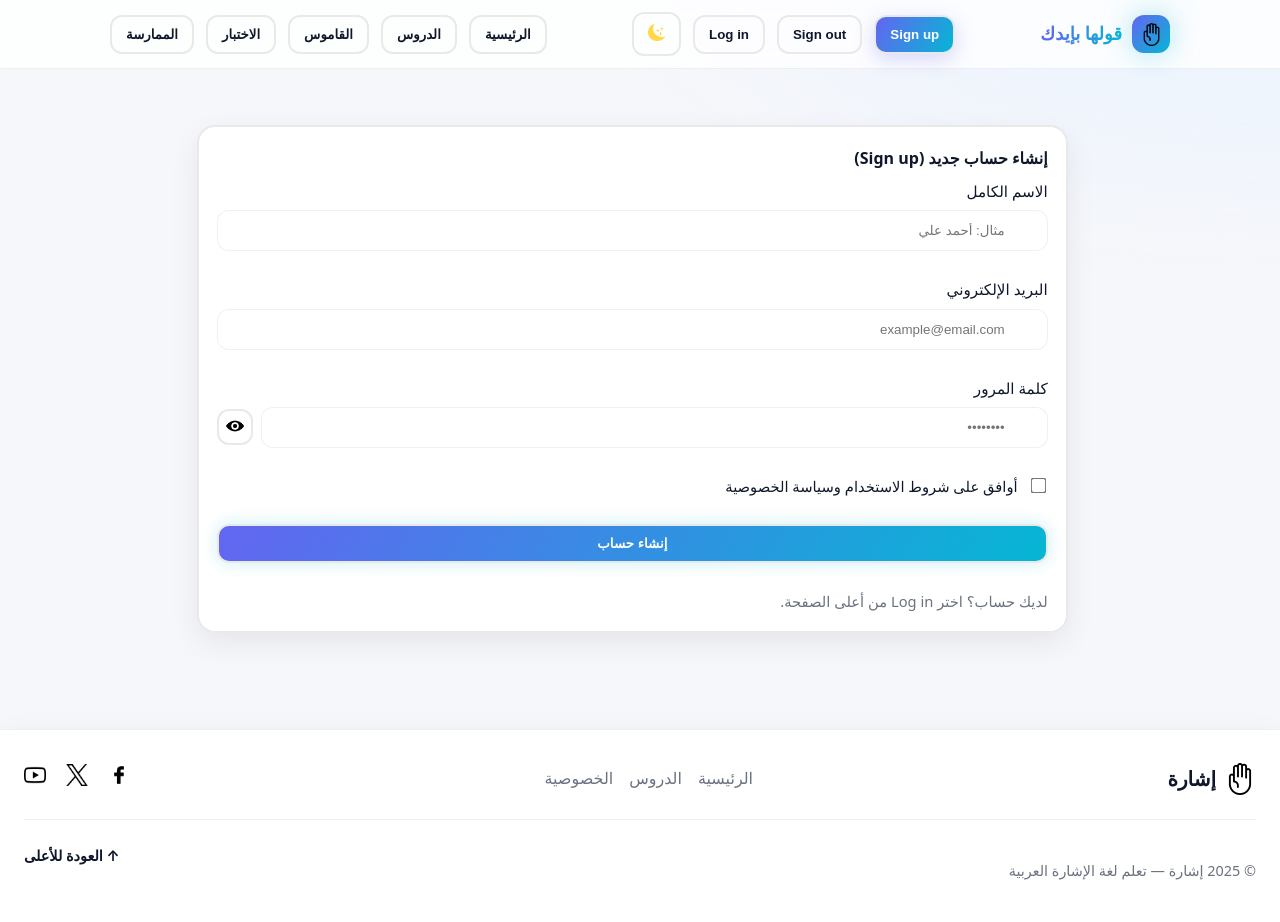
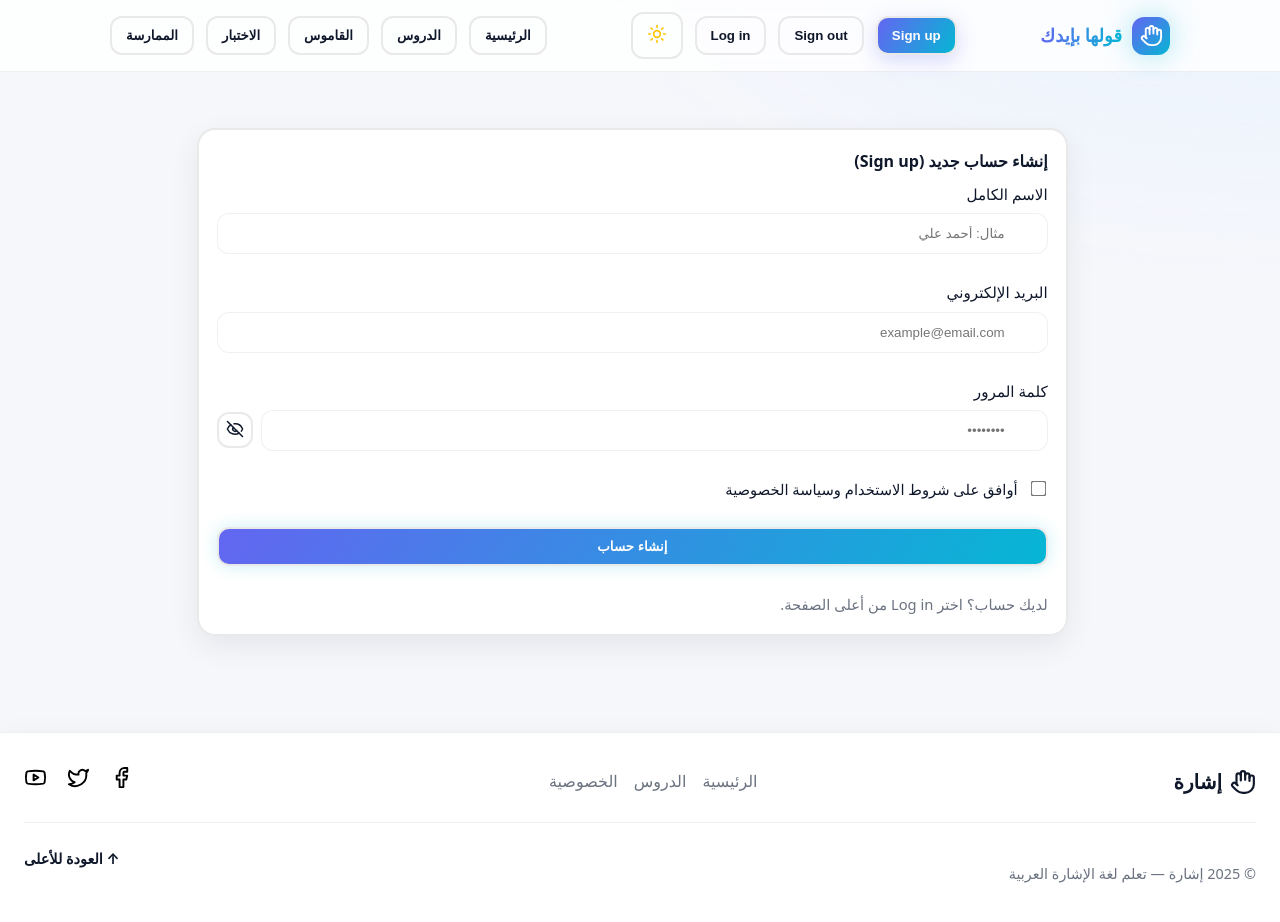
Before and after one commit to daliamirghani/sign4me, a React (Create React App) app in the folder frontend/websiteosc/: page / in a window 1280 px wide. Both pictures are taken after a click on the button "Sign up". Shown: the top 922 px of the page. Built offline with nearby package versions, Linux system fonts and the light colour scheme.

Commit message:
fix icons

```diff
--- a/frontend/websiteosc/public/index.html
+++ b/frontend/websiteosc/public/index.html
@@ -2,7 +2,8 @@
 <html lang="en">
   <head>
     <meta charset="utf-8" />
-    <link rel="icon" href="./web_icon.png" />
+   <link rel="icon" href="%PUBLIC_URL%/web_icon.png" />
+
     <meta name="viewport" content="width=device-width, initial-scale=1" />
     <meta name="theme-color" content="#000000" />
     <meta
--- a/frontend/websiteosc/src/SignLanguageSite.jsx
+++ b/frontend/websiteosc/src/SignLanguageSite.jsx
@@ -1,7 +1,11 @@
 import React, { useMemo, useState, useEffect, useRef } from "react";
 import { useParams } from "react-router-dom";
 import api from "./auth.api";
-import { User } from "lucide-react";
+import {
+  User, Hand, Eye, EyeOff, Sun, Moon, Search, Lock, Star, Facebook, Twitter, Youtube
+} from "lucide-react";
+import { FaHandPeace, FaHandRock, FaHandPaper } from "react-icons/fa";
+
 
 
 import "./SignLanguageSite.css";
@@ -405,11 +409,7 @@ export function AuthPage({ mode, setActive }) {
                           variant="outline"
                           className="rounded btn-icon"
                           onClick={() => setShowPass((s) => !s)} >
-                          {showPass ? (
-                            <img src="/eye1.png" alt="logo" width={20} />
-                          ) : (
-                            <img src="/eye.png" alt="logo" width={18} />
-                          )}
+                          {showPass ? <Eye size={18} /> : <EyeOff size={18} />}
                         </Button>
                       </div>
                       {errors.password && <div className="error">{errors.password}</div>}
@@ -478,7 +478,7 @@ export function TopNav({ active, setActive, dark, toggleDark }) {
         {/* Brand */}
         <div className="brand flex items-center gap-2 cursor-pointer" onClick={() => setActive("home")}>
           <div className="logo glow">
-            <img src="/hand.png"alt="logo" width={23} />
+            <Hand size={23} />
           </div>
           <span className="brand-name gradient-text">قولها بإيدك</span>
         </div>
@@ -494,8 +494,8 @@ export function TopNav({ active, setActive, dark, toggleDark }) {
             Sign up
           </Button>
           <Button variant="outline" className="rounded" onClick={signOut}>
-              Sign out
-            </Button>
+            Sign out
+          </Button>
           <Button
             variant={active === "login" ? "default" : "outline"}
             className="rounded"
@@ -510,7 +510,7 @@ export function TopNav({ active, setActive, dark, toggleDark }) {
             aria-label="تبديل الوضع الداكن"
             title="تبديل الوضع"
           >
-            {dark ? <img src="/sun.png" alt="" width={17} /> : <img src="/crescent-moon.png" alt="" width={17} />}
+            {dark ? <Moon size={20} /> : <Sun size={20} style={{ color: "#FFC300" }} />}
           </Button>
 
           {currentUser && (
@@ -558,7 +558,7 @@ export function SignBanner() {
   return (
     <div className="sign-banner" data-reveal aria-label={PHRASE}>
       <div className="logo glow">
-        <img src="/hand.png" alt="logo" width={23} />
+        <Hand size={23} />
       </div>
       <div className="sign-phrase">
         {PHRASE.split(" ").map((word, i) => (
@@ -568,10 +568,10 @@ export function SignBanner() {
         ))}
 
       </div>
-      <div className="sign-hands">
-        <span className="hand"><img src="/ok.png" alt="logo" width={23} /></span>
-        <span className="hand"><img src="/letter-i.png" alt="logo" width={23} /></span>
-        <span className="hand"><img src="/letter-v.png" alt="logo" width={23} /></span>
+      <div className="sign-hands flex gap-2">
+        <FaHandPeace size={17} />
+        <FaHandRock size={17} />
+        <FaHandPaper size={17} />
       </div>
     </div>
   );
@@ -695,7 +695,7 @@ export function Lessons() {
               >
                 <CardHeader>
                   <CardTitle className="row gap">
-                    <span>{locked ? <img src="/lock-padlock-symbol-for-security-interface.png" alt="logo" width={23} /> : <img src="/eye.png" alt="logo" width={23} />}</span>
+                    <span>{locked ? <Lock width={23} /> : <Eye width={23} />}</span>
                     <span>{l.title}</span>
                   </CardTitle>
                   <CardDescription>
@@ -744,9 +744,6 @@ export function Lessons() {
     </section>
   );
 }
-
-
-
 export function Dictionary() {
   const [q, setQ] = useState("");
   const [signs, setSigns] = useState([]);
@@ -785,9 +782,12 @@ export function Dictionary() {
     setFavs((prev) => {
       const next = prev.includes(id) ? prev.filter((x) => x !== id) : [...prev, id];
       setToast(next.includes(id) ? `تمت إضافة "${word}" إلى المفضلة` : `تمت إزالة "${word}" من المفضلة`);
+
       setTimeout(() => setToast(""), 1500);
+
       return next;
     });
+
   };
 
   return (
@@ -800,7 +800,7 @@ export function Dictionary() {
         <CardContent>
           <div className="row wrap gap">
             <div className="input-wrap">
-              <span className="input-icon"><img src="/search.png" alt="logo" width={20} /></span>
+              <span className="input-icon"><Search size={20} /></span>
               <input
                 dir="rtl"
                 placeholder="ابحث عن كلمة..."
@@ -825,16 +825,15 @@ export function Dictionary() {
                 <CardHeader className="pb-0">
                   <div className="row between">
                     <CardTitle className="text-lg">{item.arabic}</CardTitle>
-                    <Button
-                      size="sm"
-                      variant="ghost"
-                      className={`rounded btn-icon fav-toggle ${favs.includes(item.id) ? "is-fav" : ""}`}
-                      onClick={() => toggleFav(item.id, item.arabic)}
-                      ariaLabel="تبديل المفضلة"
-                      title={favs.includes(item.id) ? "إزالة من المفضلة" : "إضافة للمفضلة"}
-                    >
-                      {favs.includes(item.id) ? "★" : "☆"}
-                    </Button>
+                    <span onClick={() => toggleFav(item.id, item.word)} style={{ cursor: "pointer" }}>
+                      <Star
+                        size={18}
+                        fill={favs.includes(item.id) ? "#FFC300" : "none"}
+                        stroke="#FFC300"
+                      />
+                    </span>
+
+
                   </div>
                   <CardDescription>{item.translit} • {item.topic}</CardDescription>
                 </CardHeader>
@@ -1277,7 +1276,7 @@ export default function SignLanguageSite() {
       <footer className="footer">
         <div className="footer-top">
           <div className="footer-brand">
-            <img src="/hand.png" alt="Logo" className="footer-logo" />
+            <Hand size={26} />
             <span className="footer-title">إشارة</span>
           </div>
 
@@ -1288,9 +1287,9 @@ export default function SignLanguageSite() {
           </nav>
 
           <div className="footer-social" style={{ display: "flex", gap: "20px" }}>
-            <a href="#"><img src="/facebook.png" alt="Facebook" /></a>
-            <a href="#"><img src="/twitter.png" alt="Twitter" /></a>
-            <a href="#"><img src="/youtube.png" alt="YouTube" /></a>
+            <a href="#"><Facebook size={23} style={{ color: "black" }} /></a>
+            <a href="#"><Twitter size={23} style={{ color: "black" }} /></a>
+            <a href="#"><Youtube size={23} style={{ color: "black" }} /></a>
           </div>
         </div>
 
--- a/package.json
+++ b/package.json
@@ -18,6 +18,7 @@
     "express": "^5.1.0",
     "jsonwebtoken": "^9.0.2",
     "mongoose": "^8.18.0",
+    "react-icons": "^5.5.0",
     "react-scripts": "^5.0.1"
   },
   "repository": {
```
Also changed, not shown: frontend/websiteosc/src/index.html (deleted, +0 -50 lines), 1 other file (tests, documents, lock files or other folders).
